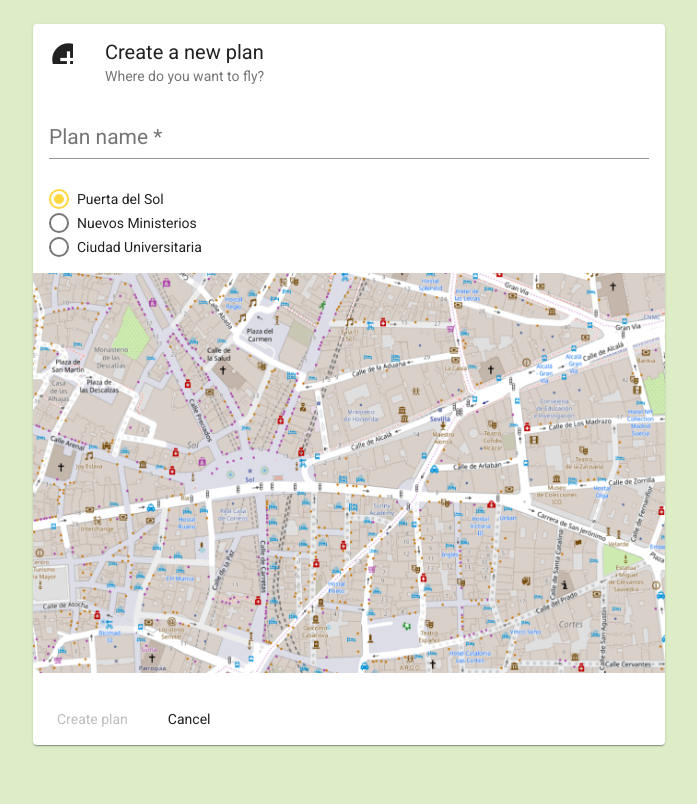
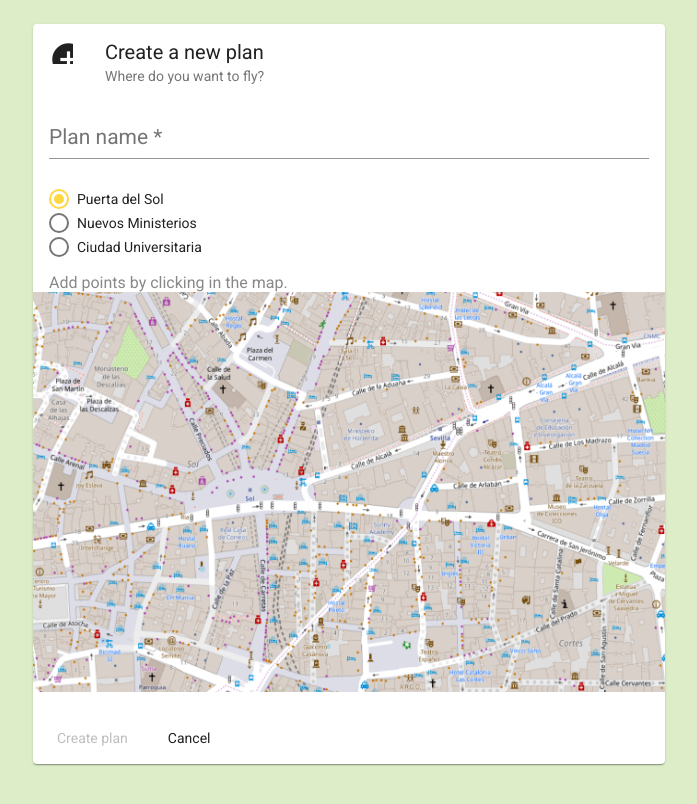
Before and after one commit to alvaromat/flight-planner, an Angular app: page /new in a window 1280 px wide. Shown: the top 804 px of the page, without its empty margins (291-988 px from the left). Built offline with nearby package versions, Linux system fonts and the light colour scheme.

Commit message:
Add points in the new plan form

```diff
--- a/src/app/new-plan/new-plan.component.html
+++ b/src/app/new-plan/new-plan.component.html
@@ -17,9 +17,10 @@
         <mat-radio-button [value]="map" *ngFor="let map of maps">{{map.name}}</mat-radio-button>
       </mat-radio-group>
     </mat-card-content>
-    <div class="point-editor" mat-card-image>
+    <span class="add-desc">Add points by clicking in the map.</span>
+    <div class="point-editor" mat-card-image (click)="addPoint($event.layerX, $event.layerY)">
       <svg>
-
+        <circle [attr.cx]="point.x" [attr.cy]="point.y" r="5" stroke="red" stroke-width="2" fill="#006064" *ngFor="let point of form.value.points"/>
       </svg>
       <img src="/assets/maps/{{form.controls['map'].value.URI}}.PNG" alt="map image">
     </div>
--- a/src/app/new-plan/new-plan.component.scss
+++ b/src/app/new-plan/new-plan.component.scss
@@ -1,7 +1,6 @@
 mat-card {
   max-width: 600px;
   margin: 24px auto ;
-}
 
   .name {
     width: 100%;
@@ -25,6 +24,10 @@ mat-radio-button {
     }
   }
 
+  span.add-desc {
+    color: #888;
+  }
+
   div.point-editor {
     position: relative;
 
@@ -37,3 +40,5 @@ div.point-editor {
       position: absolute;
     }
   }
+
+}
--- a/src/app/new-plan/new-plan.component.ts
+++ b/src/app/new-plan/new-plan.component.ts
@@ -1,10 +1,11 @@
 import { Component, OnInit } from '@angular/core';
-import { FormGroup, FormControl, Validators } from '@angular/forms';
+import { FormGroup, FormControl, Validators, AbstractControl } from '@angular/forms';
 import { MapsService } from '../services/maps/maps.service';
 import { BaseMap } from '../model/map';
 import { PlansService } from '../services/plans/plans.service';
 import { Plan } from '../model/plan';
 import { Router } from '@angular/router';
+import { Point } from '../model/point';
 
 @Component({
   selector: 'app-new-plan',
@@ -17,7 +18,8 @@ export class NewPlanComponent implements OnInit {
 
   form = new FormGroup({
     name: new FormControl('', Validators.required),
-    map: new FormControl()
+    map: new FormControl(),
+    points: new FormControl([], Validators.required)
   });
 
   constructor(private mapsService: MapsService, private plansService: PlansService, private router: Router) { }
@@ -29,7 +31,7 @@ export class NewPlanComponent implements OnInit {
 
   addPlan() {
     const formValue = this.form.value;
-    const plan: Plan = { name: formValue.name, mapId: formValue.map.id, points: [], creation: new Date() };
+    const plan: Plan = { name: formValue.name, mapId: formValue.map.id, points: formValue.points, creation: new Date() };
     this.plansService.create(plan);
     this.router.navigate(['']);
   }
@@ -38,4 +40,9 @@ export class NewPlanComponent implements OnInit {
     this.router.navigate(['']);
   }
 
+  addPoint(x: number, y: number) {
+    this.form.controls.points.value.push({ x, y });
+    this.form.controls.points.updateValueAndValidity();
+  }
+
 }
```
Also changed, not shown: 1 other file (tests, documents, lock files or other folders). Lines whose indentation alone changed are shown as unchanged.
